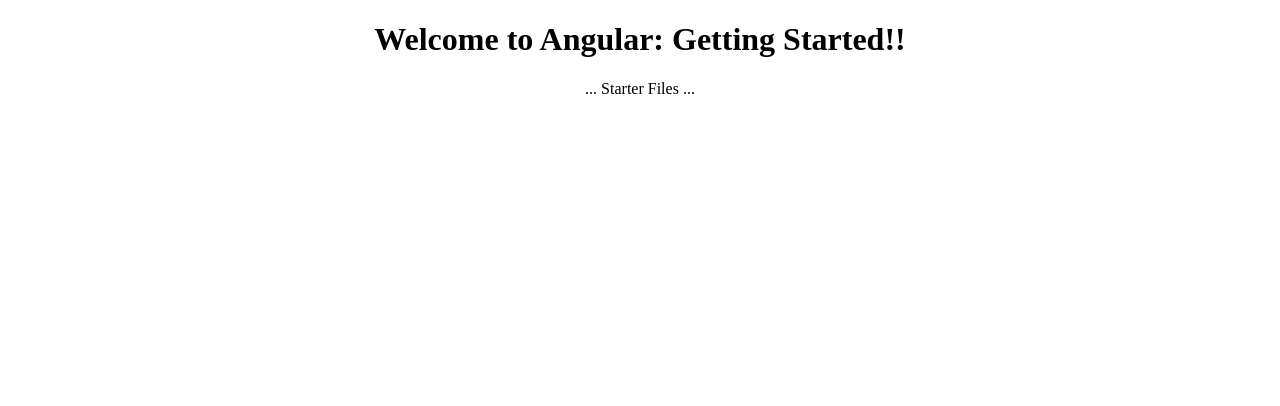
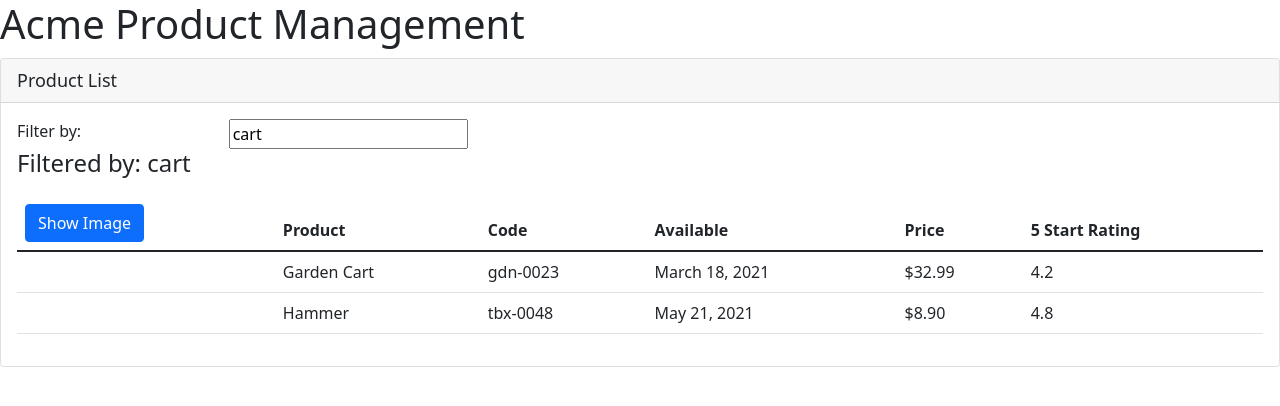
Before and after one commit to AFOL-Dave/AcmeProductManagement, an Angular app: page / in a window 1280 px wide. Shown: the top 406 px of the page. Built offline with nearby package versions, Linux system fonts and the light colour scheme.

Commit message:
Templates, Directives, Binding (1- & 2-way), Pipes

```diff
--- a/package.json
+++ b/package.json
@@ -18,6 +18,8 @@
     "@angular/platform-browser": "~12.0.0",
     "@angular/platform-browser-dynamic": "~12.0.0",
     "@angular/router": "~12.0.0",
+    "bootstrap": "^5.1.3",
+    "font-awesome": "^4.7.0",
     "rxjs": "~6.6.0",
     "tslib": "^2.1.0",
     "zone.js": "~0.11.4"
--- a/src/app/app.component.ts
+++ b/src/app/app.component.ts
@@ -1,10 +1,12 @@
-import { Component } from '@angular/core';
+import { Component } from "@angular/core";
 
 @Component({
   selector: 'pm-root',
-  templateUrl: './app.component.html',
-  styleUrls: ['./app.component.css']
+  template: `
+  <div><h1>{{pageTitle}}</h1>
+    <pm-products></pm-products>
+  </div>`
 })
 export class AppComponent {
-  title = 'Angular: Getting Started';
+  pageTitle: string = 'Acme Product Management'
 }
--- /dev/null
+++ b/src/app/products/product-list.component.html
@@ -0,0 +1,54 @@
+<div class="card">
+    <div class="card-header">
+        {{pageTitle}}
+    </div>
+    <div class="card-body">
+        <div class="row">
+            <div class="col-md-2">Filter by:</div>
+            <div class="col-md-4">
+                <input type="text"
+                       [(ngModel)]='listFilter' />
+            </div>
+        </div>
+        <div class="row">
+            <div class="col-md-6">
+                <h4>Filtered by: {{listFilter}}</h4>
+            </div>
+        </div>
+        <div class="table-responsive">
+            <table class="table" *ngIf='products.length'>
+                <thead>
+                    <tr>
+                        <th>
+                            <button class="btn btn-primary"
+                                    (click)='toggleImage()'>
+                                {{showImage ? 'Hide' : 'Show'}} Image
+                            </button>
+                        </th>
+                        <th>Product</th>
+                        <th>Code</th>
+                        <th>Available</th>
+                        <th>Price</th>
+                        <th>5 Start Rating</th>
+                    </tr>
+                </thead>
+                <tbody>
+                    <tr *ngFor='let product of products'>
+                        <td>
+                            <img [src]='product.imageUrl'
+                                 [title]='product.productName'
+                                 [style.width.px]='imageWidth'
+                                 [style.margin.px]='imageMargin'
+                                 *ngIf='showImage' />
+                        </td>
+                        <td>{{product.productName}}</td>
+                        <td>{{product.productCode | lowercase}}</td>
+                        <td>{{product.releaseDate}}</td>
+                        <td>{{product.price | currency:'USD':'symbol':'1.2-2'}}</td>
+                        <td>{{product.starRating}}</td>
+                    </tr>
+                </tbody>
+            </table>
+        </div>
+    </div>
+</div>
--- /dev/null
+++ b/src/app/products/product-list.component.ts
@@ -0,0 +1,40 @@
+import { Component } from "@angular/core";
+
+@Component({
+    selector: 'pm-products',
+    templateUrl: './product-list.component.html'
+})
+export class ProductListComponent {
+    pageTitle: string = 'Product List';
+    imageWidth: number = 50;
+    imageMargin: number = 2;
+    showImage: boolean = false;
+    listFilter: string = 'cart';
+    products: any[] = [
+        {
+            "productId": 2,
+            "productName": "Garden Cart",
+            "productCode": "GDN-0023",
+            "releaseDate": "March 18, 2021",
+            "description": "15 gallon capacity, rolling garden cart",
+            "price": 32.99,
+            "starRating": 4.2,
+            "imageUrl": "assets/images/garden_cart.png"
+        },
+        {
+            "productId": 5,
+            "productName": "Hammer",
+            "productCode": "TBX-0048",
+            "releaseDate": "May 21, 2021",
+            "description": "Curved claw, steel hammer",
+            "price": 8.9,
+            "starRating": 4.8,
+            "imageUrl": "assets/images/hammer.png"
+        }
+    ];
+
+    toggleImage(): void
+    {
+        this.showImage = !this.showImage;
+    }
+}
--- a/src/styles.css
+++ b/src/styles.css
@@ -1,4 +1,7 @@
 /* You can add global styles to this file, and also import other style files */
+@import "~bootstrap/dist/css/bootstrap.min.css";
+@import "~font-awesome/css/font-awesome.min.css";
+
 div.card-header {
  font-size: large;
 }
```
Also changed, not shown: src/app/app.module.ts (+6 -2 lines), 1 other file (tests, documents, lock files or other folders).
